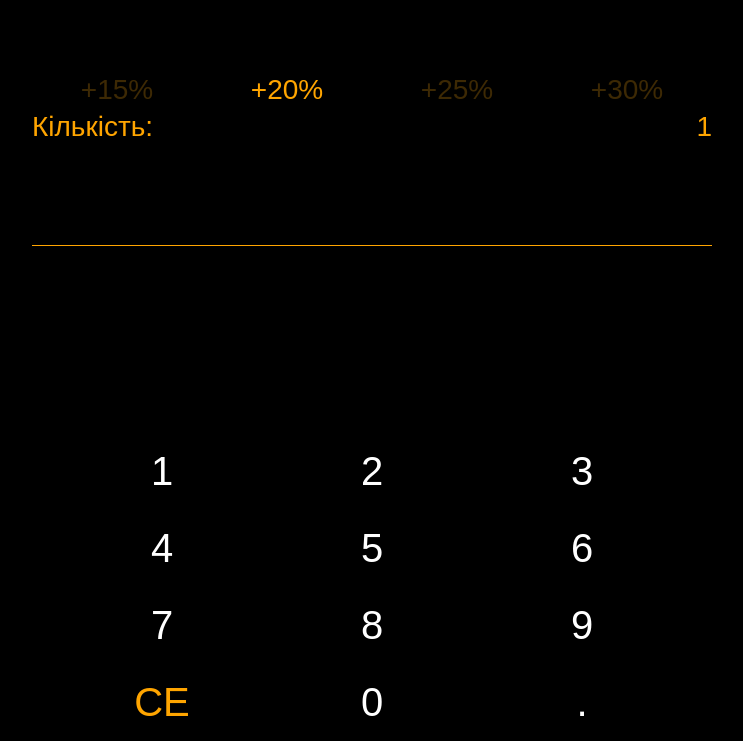
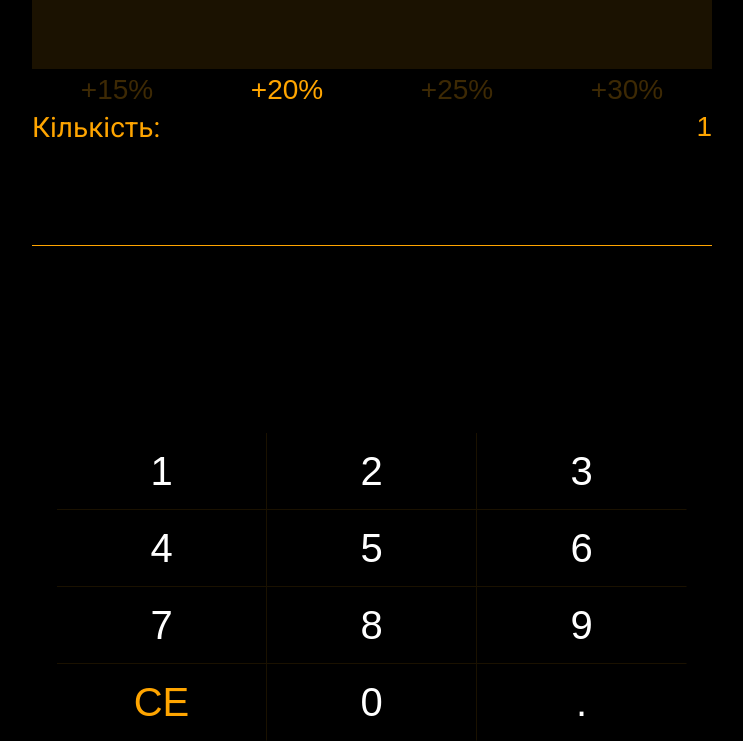
Before and after one commit to taras240/calculator, a plain HTML site: page index.html in a window 1280 px wide. Shown: the part 59-800 px from the top of the page, without its empty margins (268-1011 px from the left). Drawn offline with Linux system fonts and the light colour scheme; a web font is replaced by a local one.

Commit message:
fix style

```diff
--- a/index.html
+++ b/index.html
@@ -10,7 +10,7 @@
   </head>
   <body>
     <div class="wrapper">
-      <header><h1>Націнка товару v0.41</h1></header>
+      <header><h1>Націнка товару v0.50</h1></header>
       <main>
         <section class="display">
           <div class="enteredNumber" onclick="setNumber()"></div>
--- a/script.js
+++ b/script.js
@@ -75,5 +75,6 @@ function setNumber() {
   quantityElement.classList.remove("active");
 }
 function calcPrice() {
-  result.innerText = ((baseNumber * percentage) / quantity).toFixed(2);
+  result.innerText =
+    Math.round(((baseNumber * percentage) / quantity) * 100) / 100;
 }
--- a/style.css
+++ b/style.css
@@ -47,17 +47,19 @@ main {
   height: 5rem;
   font-size: 3.5rem;
   width: 100%;
-  /* max-width: 300px; */
   align-self: flex-start;
   justify-self: center;
   margin-top: 5px;
   padding: 3px;
   border: 1px solid transparent;
+  background-color: #1b1201;
+
+  display: flex;
+  align-items: center;
 }
 .enteredNumber.inactive {
   color: orangered;
   /* border: 1px solid orange; */
-  background-color: #1b1201;
   border-radius: 10px;
 }
 
@@ -83,6 +85,9 @@ main {
   display: flex;
   font-size: 2rem;
   justify-content: space-between;
+}
+.quanttity-title {
+  font-family: "Roboto";
 }
 .quantity-number {
   flex: 1;
@@ -116,11 +121,23 @@ main {
   font-weight: 400;
   color: white;
   background-color: transparent;
-  border-radius: 50%;
   overflow: hidden;
   user-select: none;
   border: none;
   cursor: default;
+  border-bottom: 1px solid rgba(255, 166, 0, 0.1);
+  border-right: 1px solid rgba(255, 166, 0, 0.1);
+}
+.button__number.zero,
+.button__number.CE,
+.button__number.dote {
+  border-bottom: 1px solid transparent;
+}
+.button__number.three,
+.button__number.six,
+.button__number.nine,
+.button__number.dote {
+  border-right: 1px solid transparent;
 }
 .button__number.CE {
   color: orange;
```
